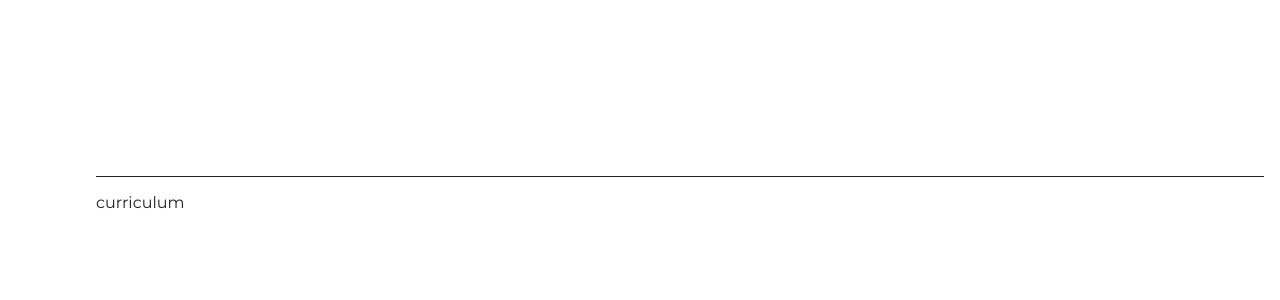
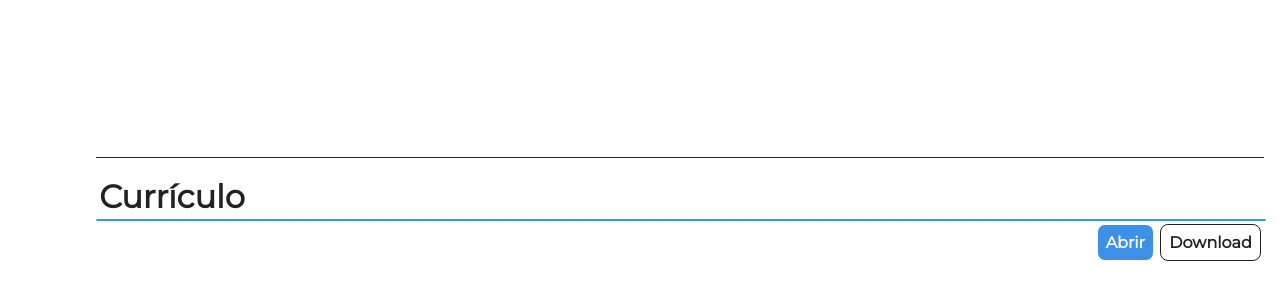
Before and after one commit to luizfchaves/Site-pessoal, a React (Create React App) app: page / in a window 1280 px wide. Shown: the part 1988-2288 px from the top of the page. Built offline with nearby package versions, Linux system fonts and the light colour scheme.

Commit message:
Adicionando curriculo

```diff
--- a/src/components/AboutMe/index.jsx
+++ b/src/components/AboutMe/index.jsx
@@ -9,7 +9,7 @@ const AboutMe = () => {
         <p className="title text-center">Sobre mim</p>
         <p className="sub-title">Luiz Fernando Alves de Souza Chaves</p>
         <p className="text">Desenvolvedor Junior</p>
-        <p className="text distance-above">isso</p>
+        <p className="text distance-above"></p>
       </div>
     </>
   );
--- /dev/null
+++ b/src/components/Curriculum/index.jsx
@@ -0,0 +1,52 @@
+import React, { useState } from "react";
+
+import "./styles.css";
+
+const Curriculum = () => {
+  const [stateCurriculum, setStateCurriculum] = useState("closed");
+
+  async function handleDivCurriculum() {
+    await setStateCurriculum(
+      stateCurriculum === "opened" ? "closed" : "opened"
+    );
+
+    if (stateCurriculum === "closed")
+      setTimeout(() => {
+        window.scroll({
+          top: document.getElementsByClassName("content")[0].attributes[0]
+            .ownerElement.offsetHeight,
+          left: 0,
+          behavior: "smooth"
+        });
+      }, 250);
+  }
+
+  function handleDownloadCurriculum() {
+    window.open("curriculo.pdf", "_blank");
+  }
+  return (
+    <div id="curriculum">
+      <p className="title">Currículo</p>
+
+      <iframe
+        id="curriculum-iframe"
+        title="curriculum"
+        src="curriculo.pdf"
+        className={`curriculum-${stateCurriculum}`}
+      />
+      <div className="row to-right">
+        <button className="btn btn-primary" onClick={handleDivCurriculum}>
+          Abrir
+        </button>
+        <button
+          className="btn btn-secondary"
+          onClick={handleDownloadCurriculum}
+        >
+          Download
+        </button>
+      </div>
+    </div>
+  );
+};
+
+export default Curriculum;
--- /dev/null
+++ b/src/components/Curriculum/styles.css
@@ -0,0 +1,16 @@
+#curriculum {
+  display: flex;
+  flex-direction: column;
+}
+.curriculum-closed {
+  height: 0px;
+}
+.curriculum-opened {
+  height: 50vh;
+}
+#curriculum-iframe {
+  border: 0.1rem solid var(--primary-color);
+  border-radius: 2px;
+  transition: height 250ms ease;
+  width: 100%;
+}
--- a/src/pages/HomeScreen.jsx
+++ b/src/pages/HomeScreen.jsx
@@ -1,6 +1,7 @@
 import React, { useEffect } from "react";
 
 import AboutMe from "./../components/AboutMe";
+import Curriculum from "./../components/Curriculum";
 
 function HomeScreen() {
   useEffect(() => {
@@ -19,9 +20,7 @@ function HomeScreen() {
           texts
         </div>
         <hr />
-        <div id="curriculum" style={{ height: "120vh" }}>
-          curriculum
-        </div>
+        <Curriculum />
       </div>
     </>
   );
--- a/src/styles.css
+++ b/src/styles.css
@@ -94,6 +94,15 @@ hr {
   display: flex;
   flex-direction: row;
 }
+.to-right {
+  justify-content: flex-end;
+}
+.to-center {
+  justify-content: center;
+}
+.to-left{
+  justify-content: flex-start;
+}
 
 @media (min-width: 720px) {
   .content {
```
Also changed, not shown: 1 other file (tests, documents, lock files or other folders).
